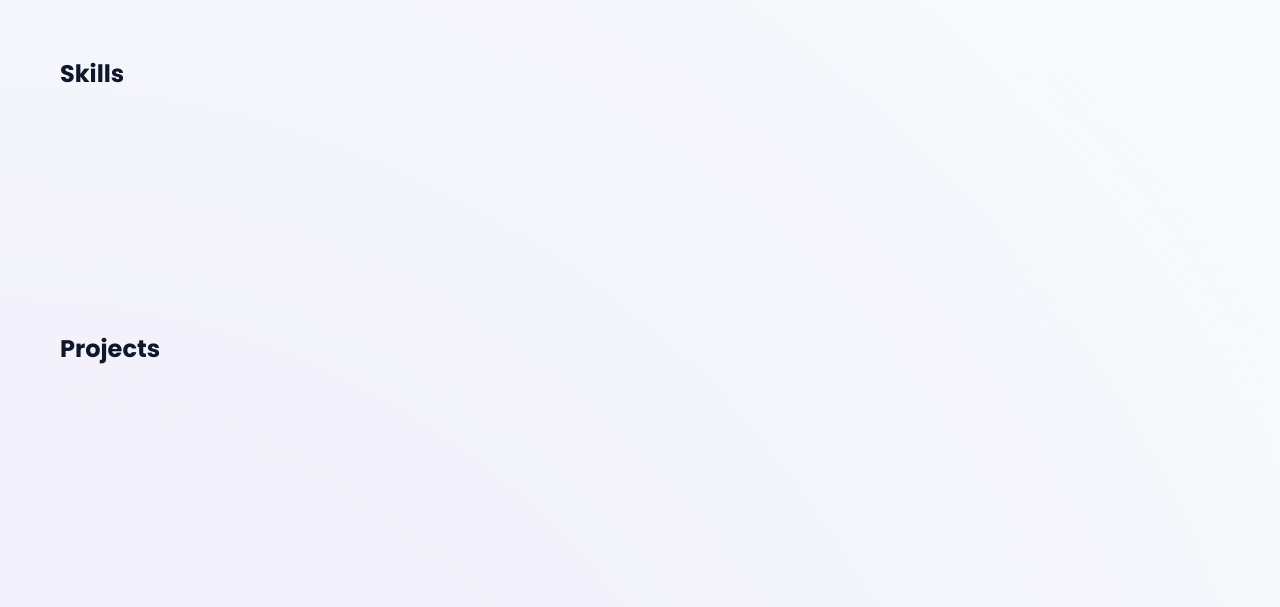
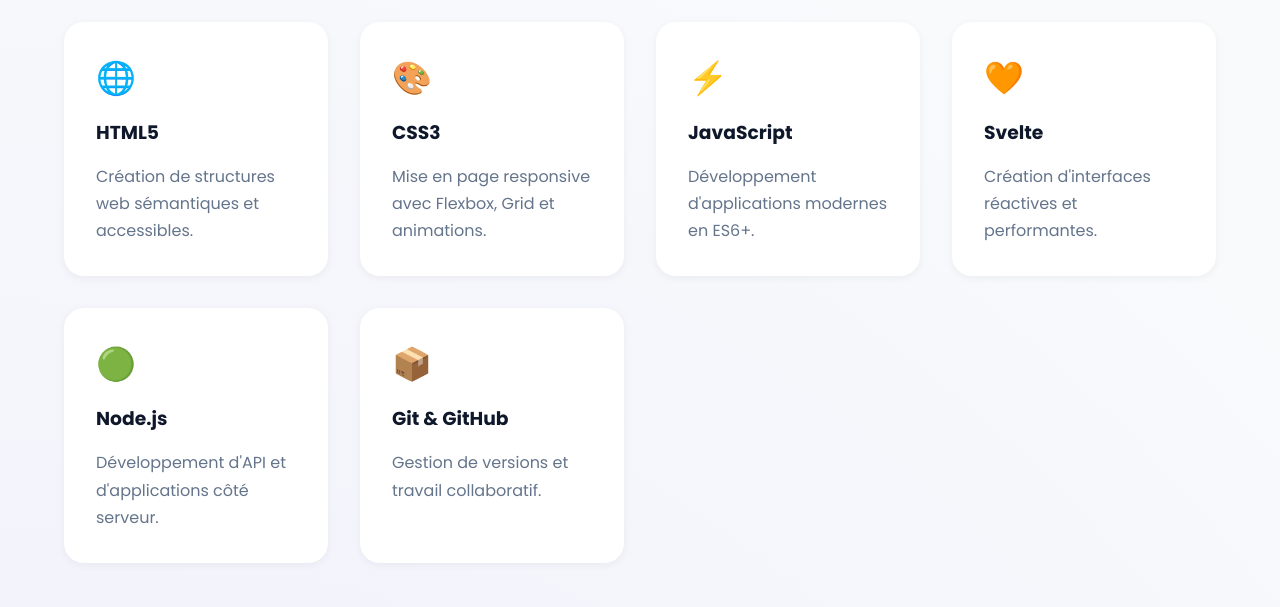
Before and after one commit to ArnaudBloyet/portfolio, a Svelte app: page / in a window 1280 px wide. Shown: the part 2213-2820 px from the top of the page. Built offline with nearby package versions, Linux system fonts and the light colour scheme.

Commit message:
feat(skills): create skills section

```diff
--- a/src/App.svelte
+++ b/src/App.svelte
@@ -11,7 +11,7 @@
 
 <Navbar />
 
-<main style="padding-top:90px;">
+<main>
   <Hero />
   <About />
   <Skills />
--- a/src/components/sections/Skills.svelte
+++ b/src/components/sections/Skills.svelte
@@ -1,3 +1,134 @@
-<section id="skills">
-    <h1>Skills</h1>
+<script>
+    import SectionTitle from "../ui/SectionTitle.svelte";
+
+    const skills = [
+        {
+            emoji: "🌐",
+            title: "HTML5",
+            description: "Création de structures web sémantiques et accessibles."
+        },
+        {
+            emoji: "🎨",
+            title: "CSS3",
+            description: "Mise en page responsive avec Flexbox, Grid et animations."
+        },
+        {
+            emoji: "⚡",
+            title: "JavaScript",
+            description: "Développement d'applications modernes en ES6+."
+        },
+        {
+            emoji: "🧡",
+            title: "Svelte",
+            description: "Création d'interfaces réactives et performantes."
+        },
+        {
+            emoji: "🟢",
+            title: "Node.js",
+            description: "Développement d'API et d'applications côté serveur."
+        },
+        {
+            emoji: "📦",
+            title: "Git & GitHub",
+            description: "Gestion de versions et travail collaboratif."
+        }
+    ];
+</script>
+
+<section class="skills" id="skills">
+
+    <SectionTitle>
+        Compétences
+    </SectionTitle>
+
+    <div class="skills__grid">
+
+        {#each skills as skill}
+
+            <article class="skill-card">
+
+                <div class="skill-card__icon">
+                    {skill.emoji}
+                </div>
+
+                <h3>{skill.title}</h3>
+
+                <p>{skill.description}</p>
+
+            </article>
+
+        {/each}
+
+    </div>
+
 </section>
+
+<style>
+
+.skills{
+
+    max-width:1200px;
+
+    margin:auto;
+
+    padding:7rem 1.5rem;
+
+}
+
+.skills__grid{
+
+    margin-top:4rem;
+
+    display:grid;
+
+    grid-template-columns:repeat(auto-fit,minmax(260px,1fr));
+
+    gap:2rem;
+
+}
+
+.skill-card{
+
+    background:white;
+
+    border-radius:20px;
+
+    padding:2rem;
+
+    box-shadow:var(--shadow-sm);
+
+    transition:.3s;
+
+}
+
+.skill-card:hover{
+
+    transform:translateY(-8px);
+
+    box-shadow:var(--shadow-md);
+
+}
+
+.skill-card__icon{
+
+    font-size:2rem;
+
+    margin-bottom:1rem;
+
+}
+
+.skill-card h3{
+
+    margin-bottom:1rem;
+
+}
+
+.skill-card p{
+
+    color:#64748b;
+
+    line-height:1.7;
+
+}
+
+</style>
```
